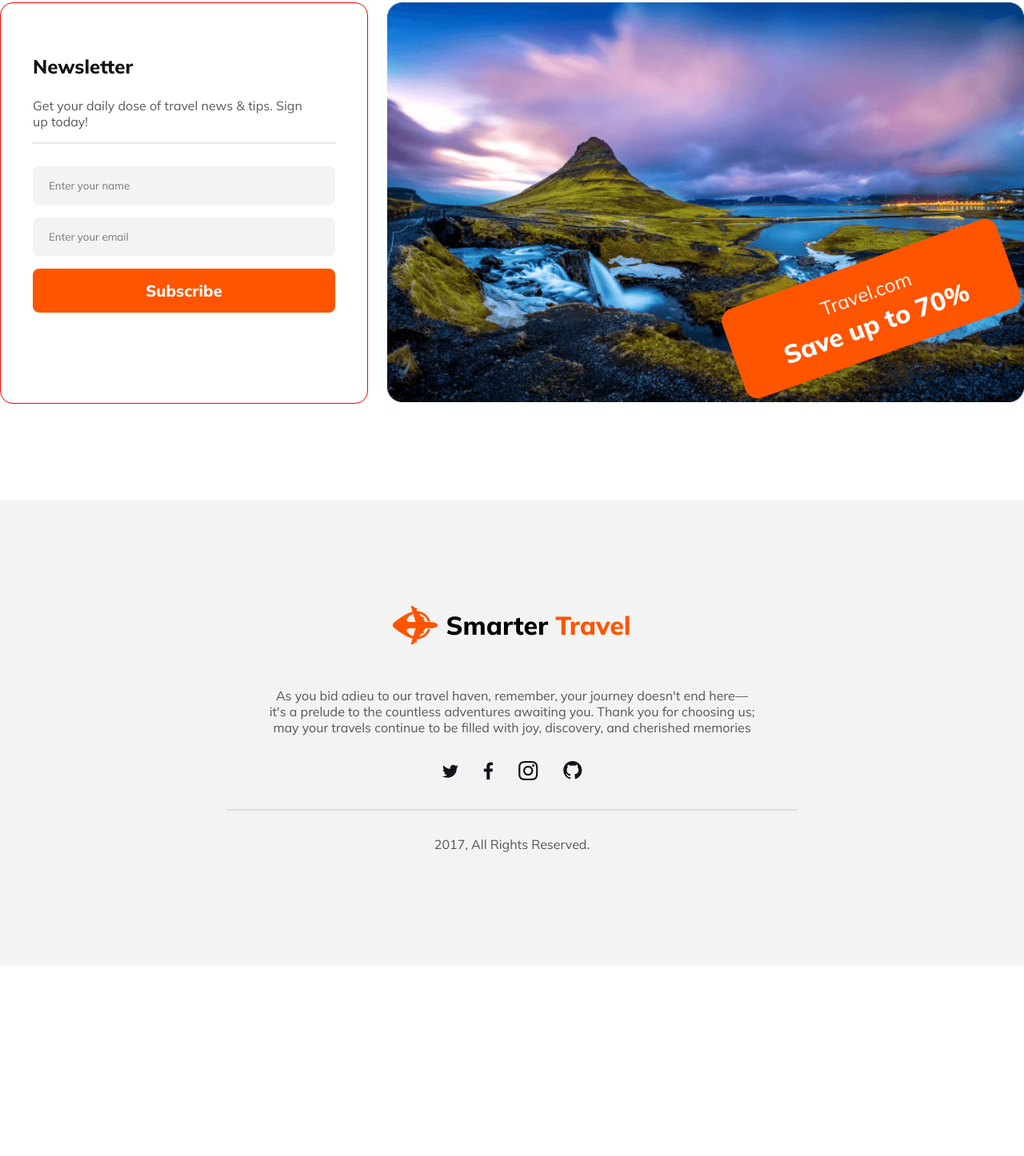
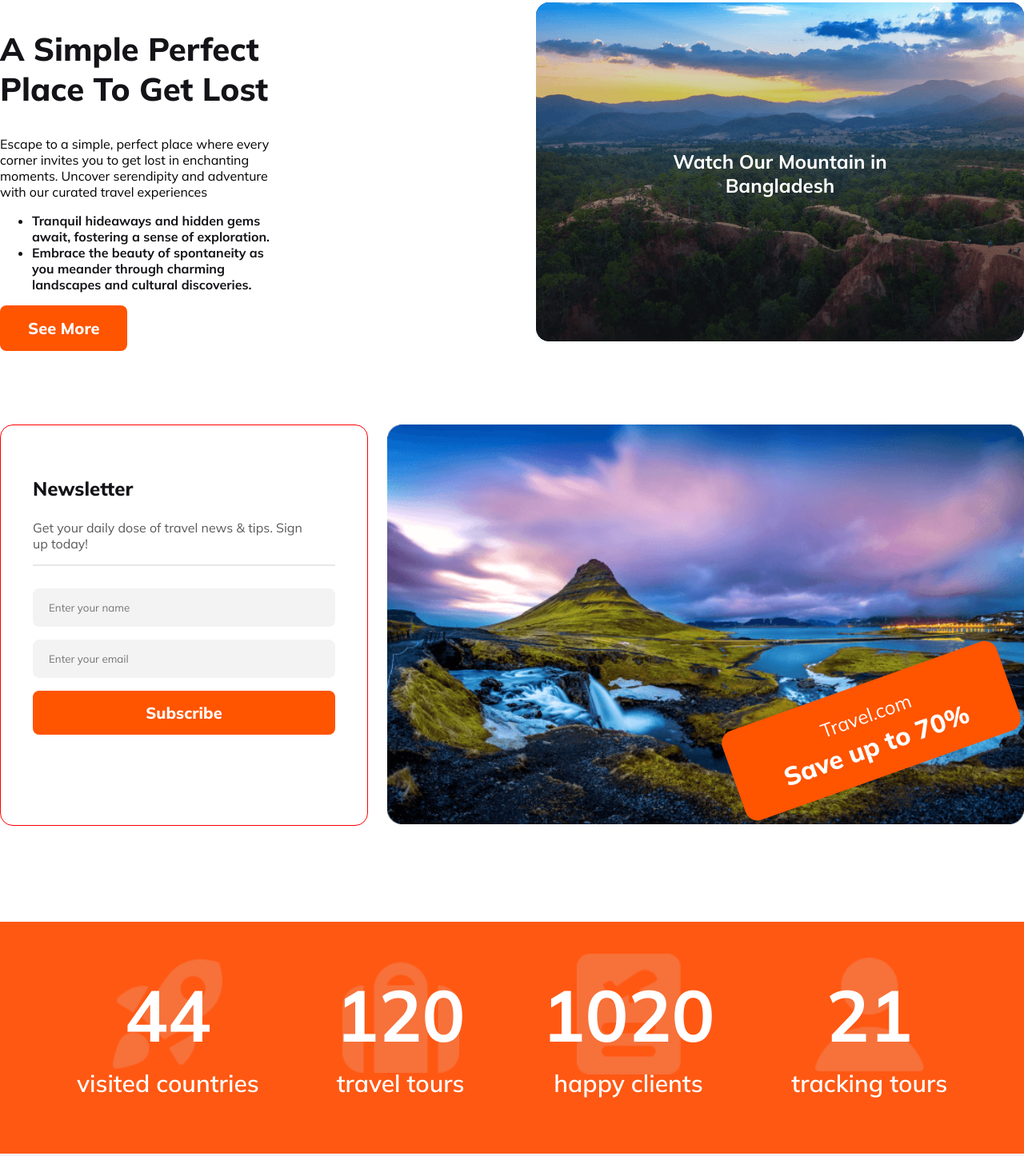
Before and after one commit to safin878/B9A2-Smarter-Travel, a plain HTML site: page index.html in a window 1280 px wide. Shown: the part 5822-7268 px from the top of the page at 80% size. Before the commit the page ends 7030 px from the top, so only its background shows below. Drawn offline with nearby package versions, Linux system fonts and the light colour scheme.

Commit message:
last stage

```diff
--- a/index.html
+++ b/index.html
@@ -316,8 +316,30 @@
       <!-- deals section end  -->
 
       <!-- lost section start -->
-      <section>
-        <div class="lost-text"></div>
+      <section class="lost">
+        <div class="lost-text">
+          <h1>A Simple Perfect Place To Get Lost</h1>
+          <p>
+            Escape to a simple, perfect place where every corner invites you to
+            get lost in enchanting moments. Uncover serendipity and adventure
+            with our curated travel experiences
+          </p>
+          <ul>
+            <li>
+              Tranquil hideaways and hidden gems await, fostering a sense of
+              exploration.
+            </li>
+            <li>
+              Embrace the beauty of spontaneity as you meander through charming
+              landscapes and cultural discoveries.
+            </li>
+          </ul>
+          <button class="primary-btn">See More</button>
+        </div>
+        <div class="video">
+          <img  src="./Images/Group 40089.png"></img>
+          <h2>Watch Our Mountain in <br> Bangladesh</h2>
+        </div>
       </section>
 
       <!-- lost section end -->
@@ -359,11 +381,34 @@
           </div>
         </div>
       </section>
+ </main>
+      <!-- newsletter section end -->
+        <!-- Unique section start -->
+      <div class="unique">
+        <div class="info">
+          <div class="info-container bg-1">
+            <h1>44</h1>
+            <p>visited countries</p>
+          </div>
+          <div class="info-container bg-2">
+            <h1>120</h1>
+            <p>travel tours</p>
+          </div>
+          <div class="info-container bg-3">
+            <h1>1020</h1>
+            <p>happy clients</p>
+          </div>
+          <div class="info-container bg-4">
+            <h1>21</h1>
+            <p>tracking tours</p>
+          </div>
+        </div>
+      </div>
+      <!-- Unique section end -->
 
-      <!-- newsletter section end -->
-    </main>
     <!-- Main section end -->
     <footer>
+
       <div class="icon">
         <img src="./Images/Group 40071 (2).png" alt="" />
         <h2>Smarter <span class="orange">Travel</span></h2>
--- a/styles/responsive.css
+++ b/styles/responsive.css
@@ -10,7 +10,8 @@
   .middle-row,
   .bottom-row,
   .choose-card,
-  .newsletter {
+  .newsletter,
+  .lost {
     flex-direction: column;
   }
   .primary-heading {
@@ -108,4 +109,19 @@
   .symbol {
     gap: 15px;
   }
+  .info {
+    flex-wrap: wrap;
+  }
+  .unique {
+    height: auto;
+  }
+  .lost {
+    gap: 50px;
+  }
+  .video img {
+    height: 320px;
+  }
+  .video h2 {
+    bottom: 214px;
+  }
 }
--- a/styles/style.css
+++ b/styles/style.css
@@ -340,6 +340,32 @@ nav {
 }
 
 /* Deals section end */
+.lost {
+  display: flex;
+  gap: 315px;
+}
+
+.lost .video {
+  width: 100%;
+}
+.lost-text h1 {
+  color: #131318;
+  font-size: 40px;
+  font-weight: 800;
+}
+.lost-text li {
+  color: #131318;
+  font-size: 16px;
+  font-weight: 700;
+}
+.video h2 {
+  text-align: center;
+  position: relative;
+  bottom: 50%;
+  color: #fff;
+  font-size: 24px;
+  font-weight: 700;
+}
 
 /* newsletter section starts here */
 .newsletter-text {
@@ -411,6 +437,59 @@ hr {
 
 /* newsletter section end */
 
+/* unique section start */
+.unique {
+  height: 290px;
+  background-color: #ff5813;
+}
+.info {
+  color: #fff;
+  font-weight: 900;
+  font-size: 45px;
+  display: flex;
+  justify-content: space-evenly;
+  max-width: 1440px;
+  margin: 0 auto;
+}
+.info .info-container p {
+  font-size: 30px;
+  font-weight: 600;
+}
+.info-container {
+  text-align: center;
+}
+.info-container p {
+  margin: 10px 0px;
+}
+.info-container h1 {
+  margin-bottom: 0;
+}
+.bg-1 {
+  background-image: url("../Images/Business\ Startup.png");
+  background-repeat: no-repeat;
+  background-position: center;
+  background-size: 60%;
+}
+.bg-2 {
+  background-image: url("../Images/Travel\ Airport\ Baggage.png");
+  background-repeat: no-repeat;
+  background-position: center;
+  background-size: 90%;
+}
+.bg-3 {
+  background-image: url("../Images/Vector.png");
+  background-repeat: no-repeat;
+  background-position: center;
+  background-size: 60%;
+}
+.bg-4 {
+  background-image: url("../Images/tours.png");
+  background-repeat: no-repeat;
+  background-position: center;
+  background-size: 70%;
+}
+/* unique section end */
+
 /* footer styles start */
 
 footer {
```
Also changed, not shown: Images/Business Startup.png (added), Images/Travel Airport Baggage.png (added), Images/Vector.png (added), Images/tours.png (added).
